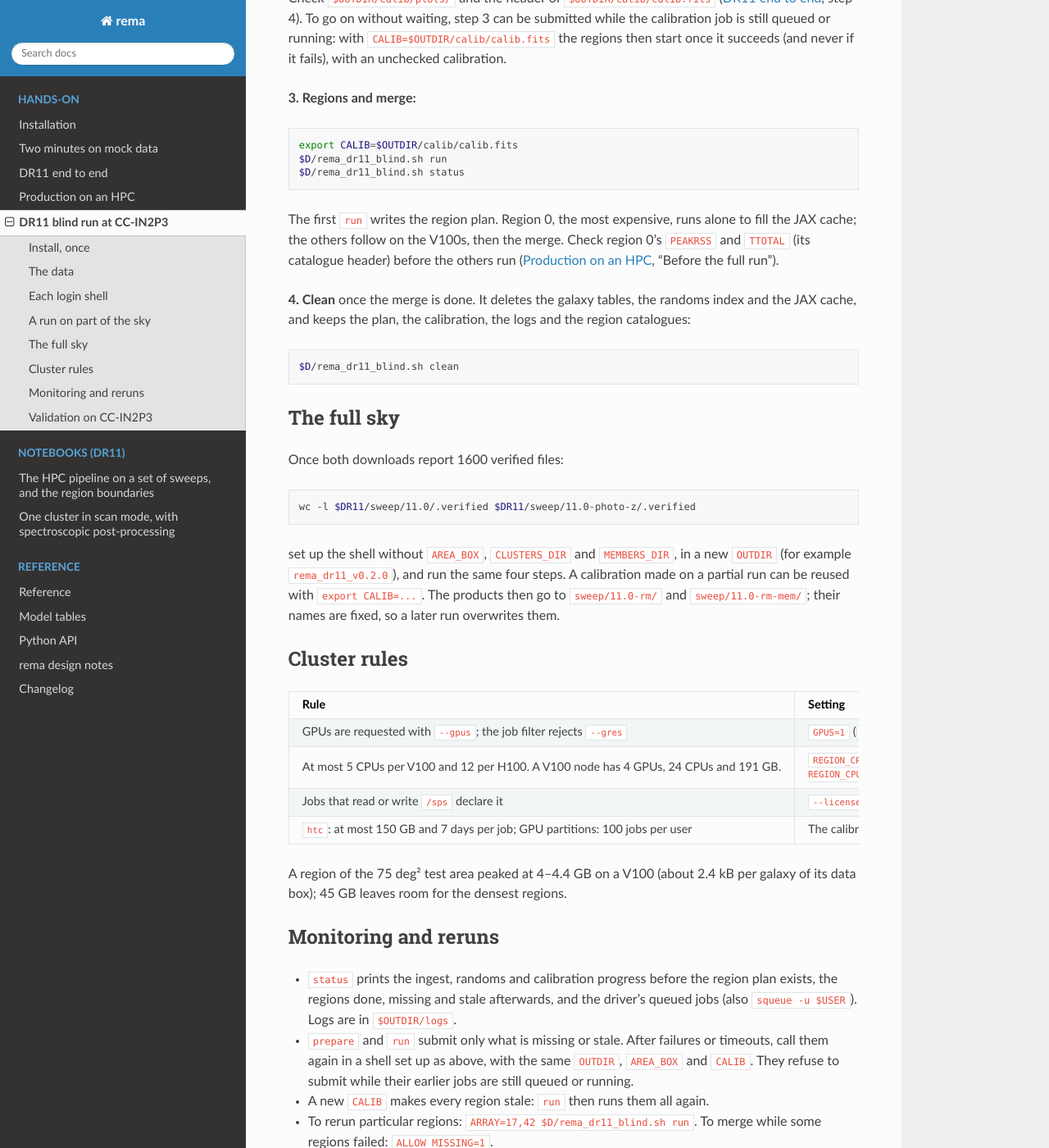
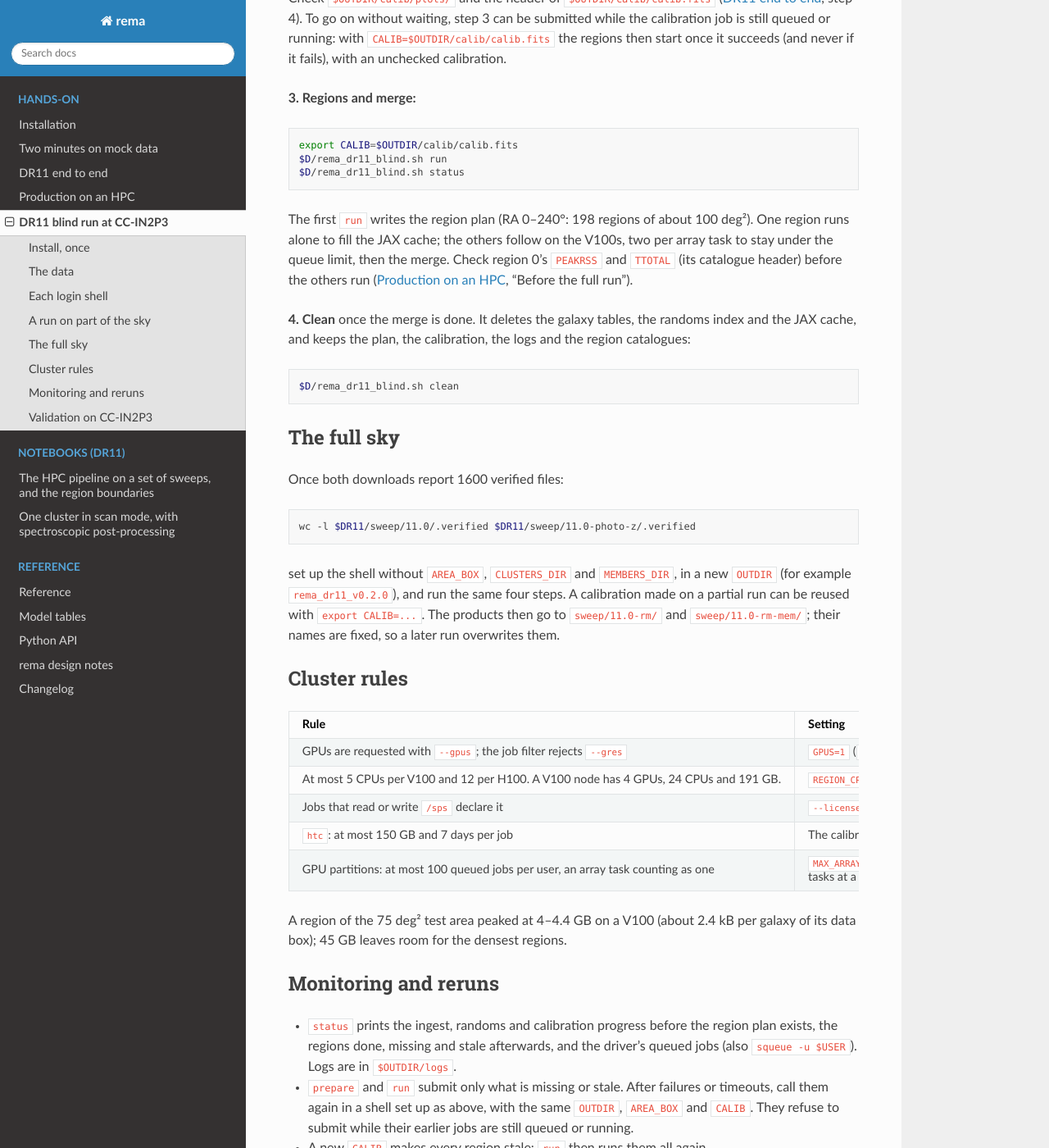
Before and after one commit to JohanComparat/rema-jax, a Sphinx documentation site: the page built from docs/ccin2p3.rst, in a window 1280 px wide and 1400 px high, scrolled down 2679 px. Shown: the whole window at 82% size. Built offline with Sphinx 7.4.7 and the Read the Docs theme 3.1.0, drawn with Linux system fonts in a browser that asks for light colours; pages that are not in the unit, such as notebooks, are missing from menus.

Commit message:
Driver: batch the regions under a site's job limit; stop on a failed sbatch
The GPU QoS at CC-IN2P3 refuses more than 100 queued jobs per user (array tasks count), so the
197-task region array of the RA 0-240 run was rejected, and the driver went on with an empty
job id. MAX_ARRAY (90 in ccin2p3.env) caps the region array: each task then runs several regions
in turn (new task stage 'batch', ids in $OUTDIR/jobs/batches, logs batch_<task>.log), with
REGION_TIME scaled by their number. A failed region keeps its checkpoint and the batch goes on,
then fails. submit() now returns an error when sbatch fails, which stops the driver.

```diff
--- a/docs/ccin2p3.rst
+++ b/docs/ccin2p3.rst
@@ -145,8 +145,9 @@
    $D/rema_dr11_blind.sh run
    $D/rema_dr11_blind.sh status
 
-The first ``run`` writes the region plan. Region 0, the most expensive, runs alone to fill the
-JAX cache; the others follow on the V100s, then the merge. Check region 0's ``PEAKRSS`` and
+The first ``run`` writes the region plan (RA 0–240°: 198 regions of about 100 deg²). One region
+runs alone to fill the JAX cache; the others follow on the V100s, two per array task to stay
+under the queue limit, then the merge. Check region 0's ``PEAKRSS`` and
 ``TTOTAL`` (its catalogue header) before the others run (:doc:`hpc`, "Before the full run").
 
 **4. Clean** once the merge is done. It deletes the galaxy tables, the randoms index and the
@@ -187,8 +188,12 @@
        H100 nodes: ``PART_GPU=gpu_h100 REGION_CPUS=12 REGION_MEM=96G``.
    * - Jobs that read or write ``/sps`` declare it
      - ``--licenses=sps`` on every job (``EXTRA_SBATCH``)
-   * - ``htc``: at most 150 GB and 7 days per job; GPU partitions: 100 jobs per user
-     - The calibration asks for 128 GB and the merge for 128 GB; ``BPAR=50`` regions at a time
+   * - ``htc``: at most 150 GB and 7 days per job
+     - The calibration asks for 128 GB and the merge for 128 GB
+   * - GPU partitions: at most 100 queued jobs per user, an array task counting as one
+     - ``MAX_ARRAY=90``: with more regions, each task of the region array runs several in turn
+       (``$OUTDIR/jobs/batches``, logs ``batch_<task>.log``), with a time limit scaled to match;
+       ``BPAR=50`` tasks at a time
 
 A region of the 75 deg² test area peaked at 4–4.4 GB on a V100 (about 2.4 kB per galaxy of its
 data box); 45 GB leaves room for the densest regions.
```
Also changed, not shown: CHANGELOG.md (+4 -0 lines), 4 other files.
